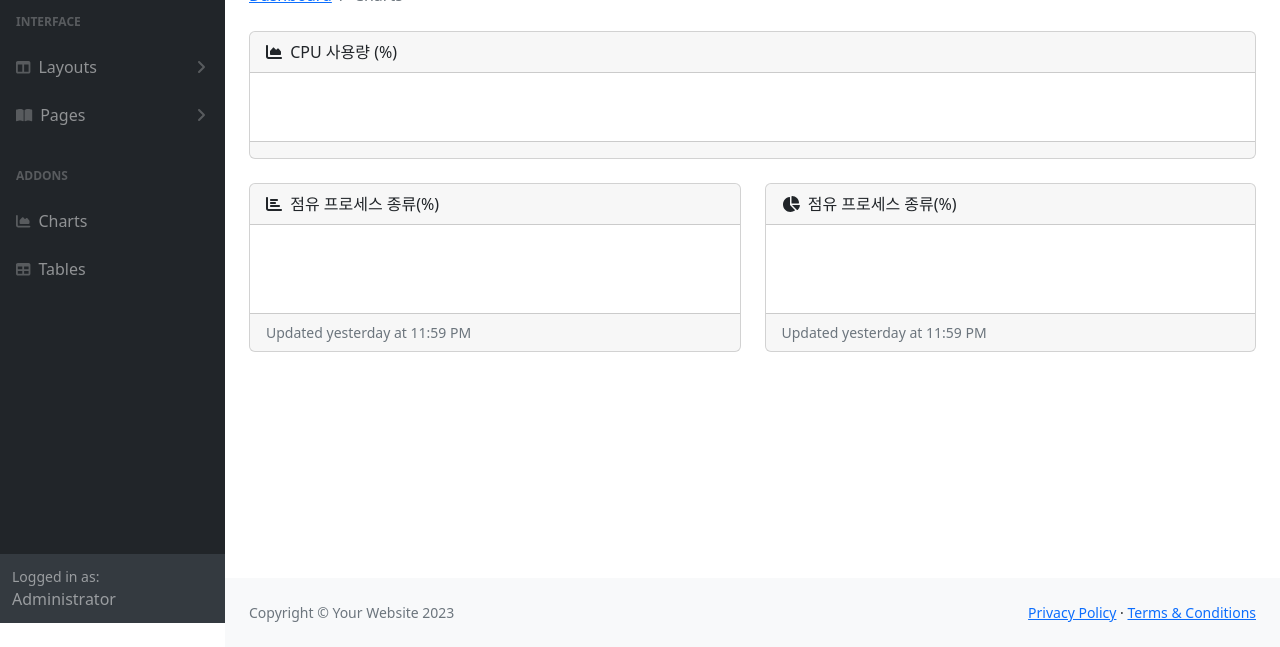
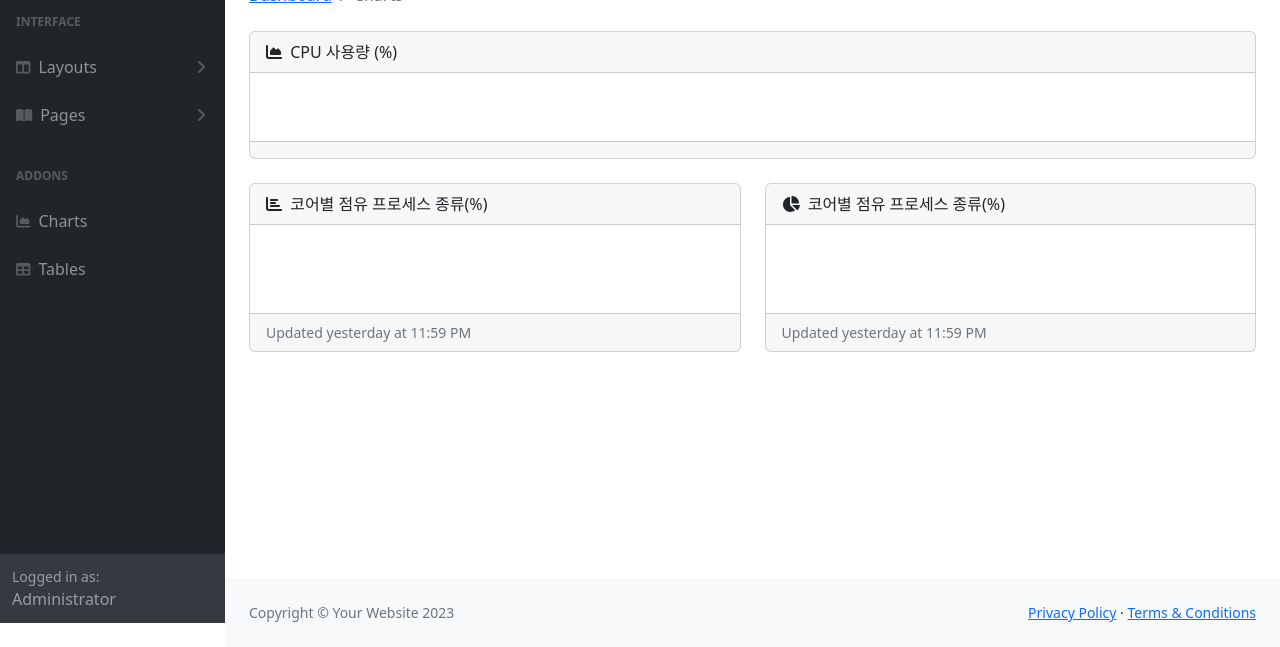
Before and after one commit to max38744/ojt-web, a plain HTML site: page Web/static/charts.html in a window 1280 px wide. Shown: the part 177-824 px from the top of the page. Drawn offline with nearby package versions, Linux system fonts and the light colour scheme; no server answers.

Commit message:
amend basic template

```diff
--- a/Web/static/assets/demo/chart-bar-demo.js
+++ b/Web/static/assets/demo/chart-bar-demo.js
@@ -63,7 +63,7 @@ async function renderBarChart(chartData) {
           yAxes: [{
             ticks: {
               min: 0,
-              max: Math.max(...chartData.values) || 100, // 데이터 값 기반으로 y축 최대값 설정
+              max: 100, // 데이터 값 기반으로 y축 최대값 설정
               maxTicksLimit: 5
             },
             gridLines: {
--- a/Web/static/charts.html
+++ b/Web/static/charts.html
@@ -134,7 +134,7 @@
                                 <div class="card mb-4">
                                     <div class="card-header">
                                         <i class="fas fa-chart-bar me-1"></i>
-                                        점유 프로세스 종류(%)
+                                        코어별 점유 프로세스 종류(%)
                                     </div>
                                     <div class="card-body"><canvas id="myBarChart" width="100%" height="50"></canvas></div>
                                     <div class="card-footer small text-muted">Updated yesterday at 11:59 PM</div>
@@ -144,7 +144,7 @@
                                 <div class="card mb-4">
                                     <div class="card-header">
                                         <i class="fas fa-chart-pie me-1"></i>
-                                        점유 프로세스 종류(%)
+                                        코어별 점유 프로세스 종류(%)
                                     </div>
                                     <div class="card-body"><canvas id="myPieChart" width="100%" height="50"></canvas></div>
                                     <div class="card-footer small text-muted">Updated yesterday at 11:59 PM</div>
```
